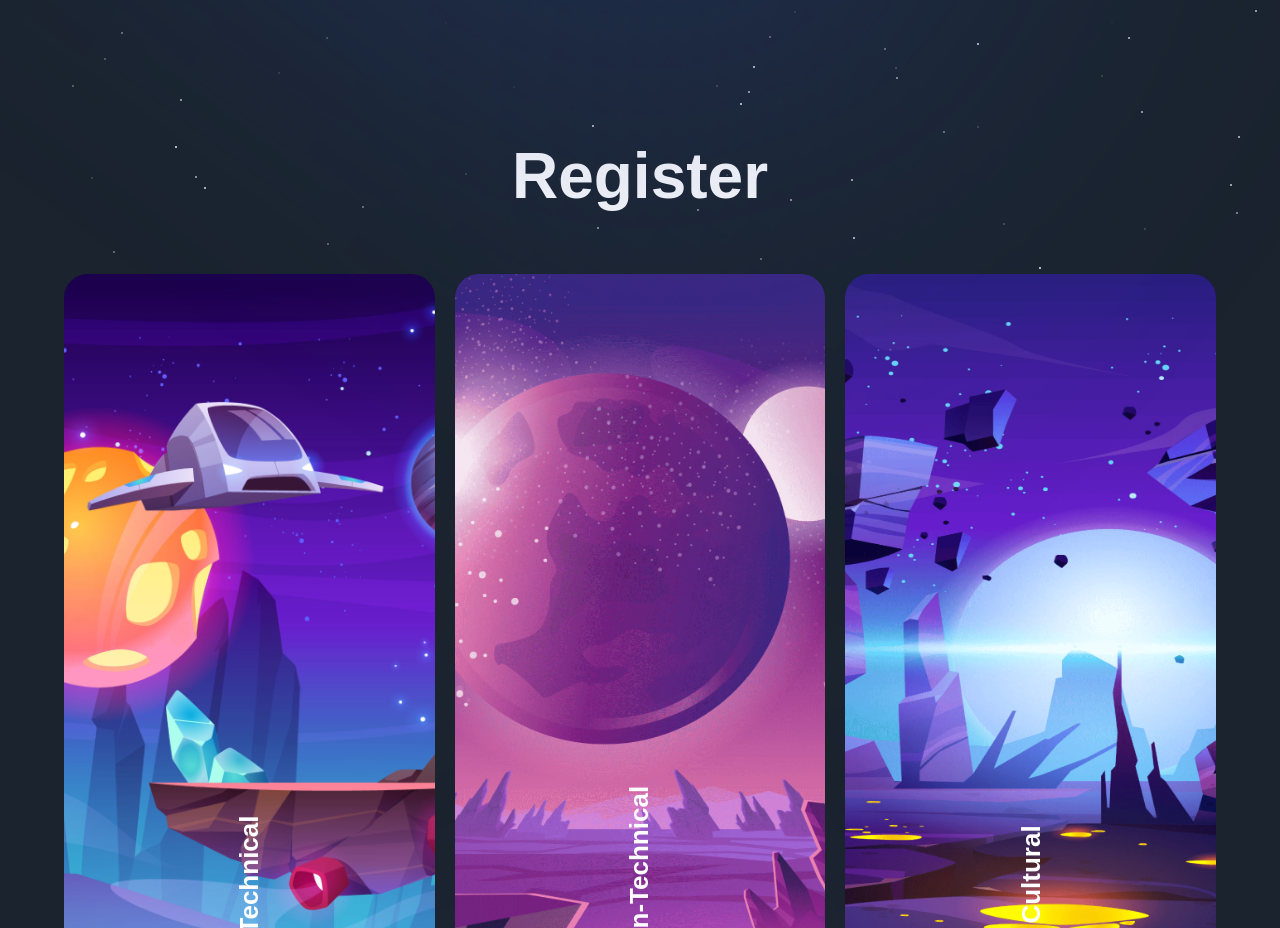
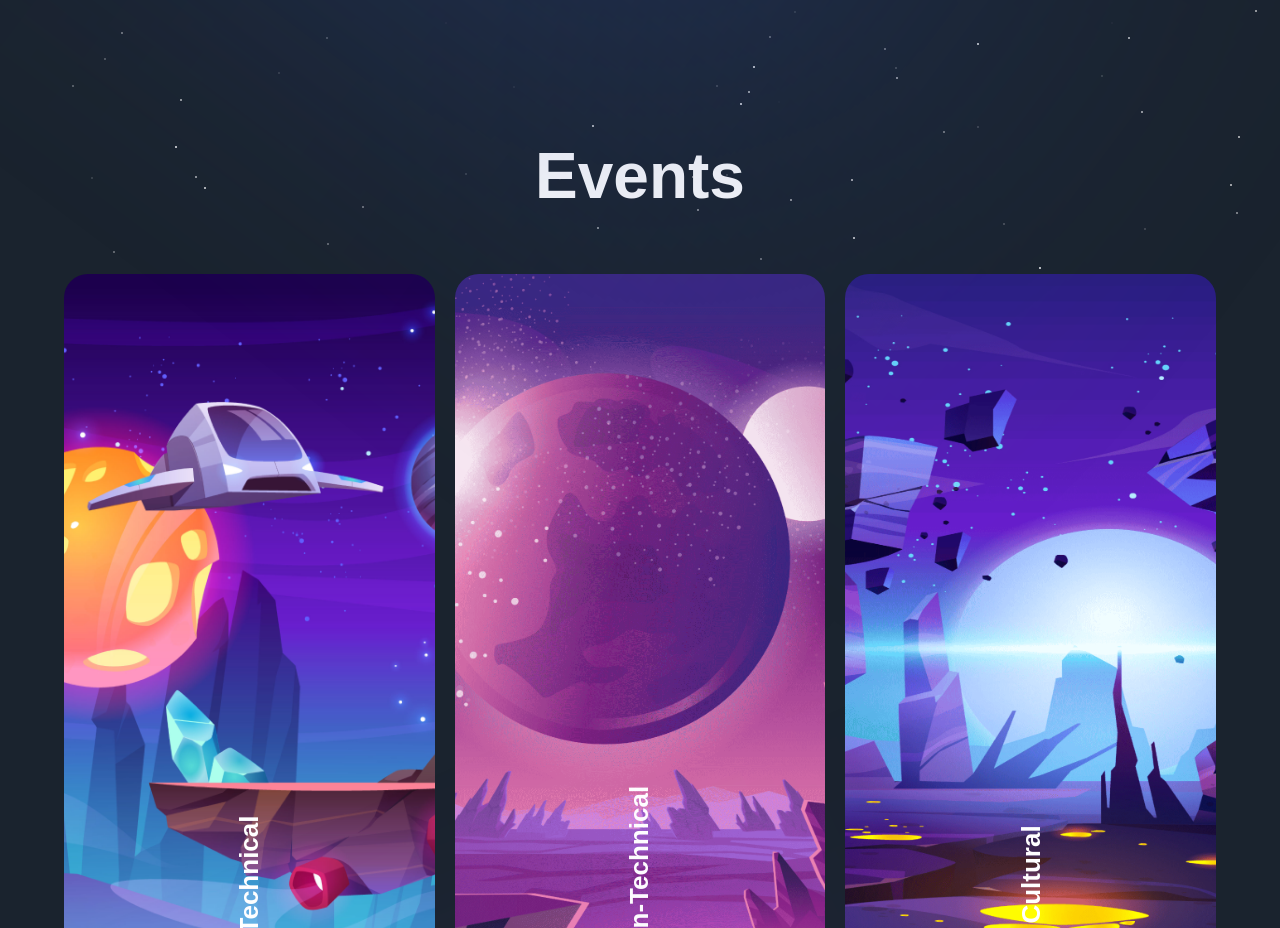
Before and after one commit to vimal-11/Icon-Frontend, a Next.js app: page / in a window 1280 px wide. Shown: the part 1620-2548 px from the top of the page. Built offline with nearby package versions, Linux system fonts and the light colour scheme; a web font is replaced by a local one.

Commit message:
register ti events in events components

```diff
--- a/app/events/page.js
+++ b/app/events/page.js
@@ -34,7 +34,7 @@ const Register = () => {
           viewport={{ once: false, amount: 0.25 }}
           className={`${styles.innerWidth} mx-auto flex flex-col`}
         >
-          <TitleText title={<>Register</>} textStyles="text-center" />
+          <TitleText title={<>Events</>} textStyles="text-center" />
           <div className="mt-[50px] flex lg:flex-row flex-col min-h-[70vh] gap-5">
             <motion.div
 
--- a/sections/Feedback.jsx
+++ b/sections/Feedback.jsx
@@ -25,7 +25,7 @@ const Feedback = () => {
     console.log(fields);
 
     try {
-      const response = await fetch('http://127.0.0.1:8000/feedback/', {
+      const response = await fetch('https://api.icon-ptucse.in/feedback/', {
         method: 'POST',
         headers: {
           'Content-Type': 'application/json',
--- a/sections/Register.jsx
+++ b/sections/Register.jsx
@@ -28,7 +28,7 @@ const Register = () => {
         viewport={{ once: false, amount: 0.25 }}
         className={`${styles.innerWidth} mx-auto flex flex-col`}
       >
-        <TitleText title={<>Register</>} textStyles="text-center" />
+        <TitleText title={<>Events</>} textStyles="text-center" />
         <div className="mt-[50px] flex lg:flex-row flex-col min-h-[70vh] gap-5">
         <motion.div
 
```
